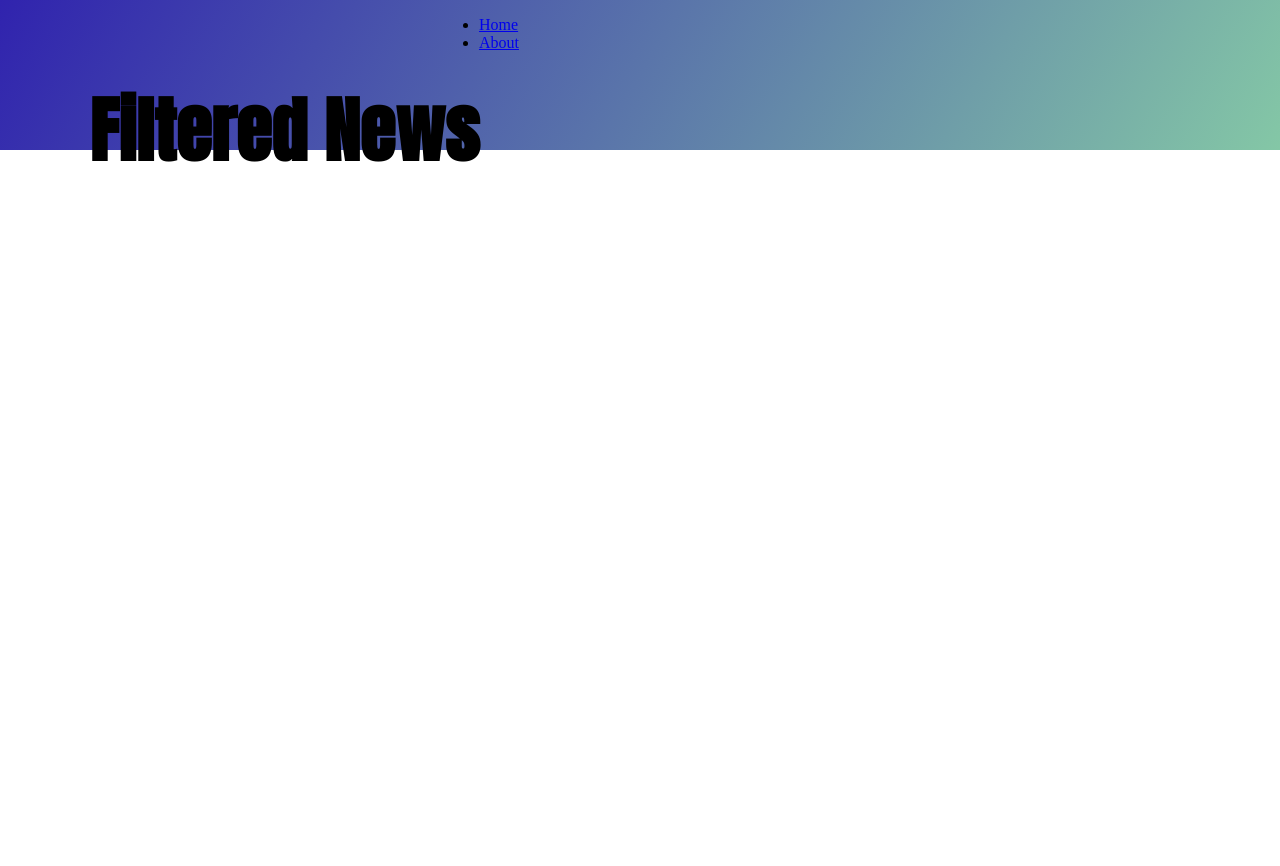
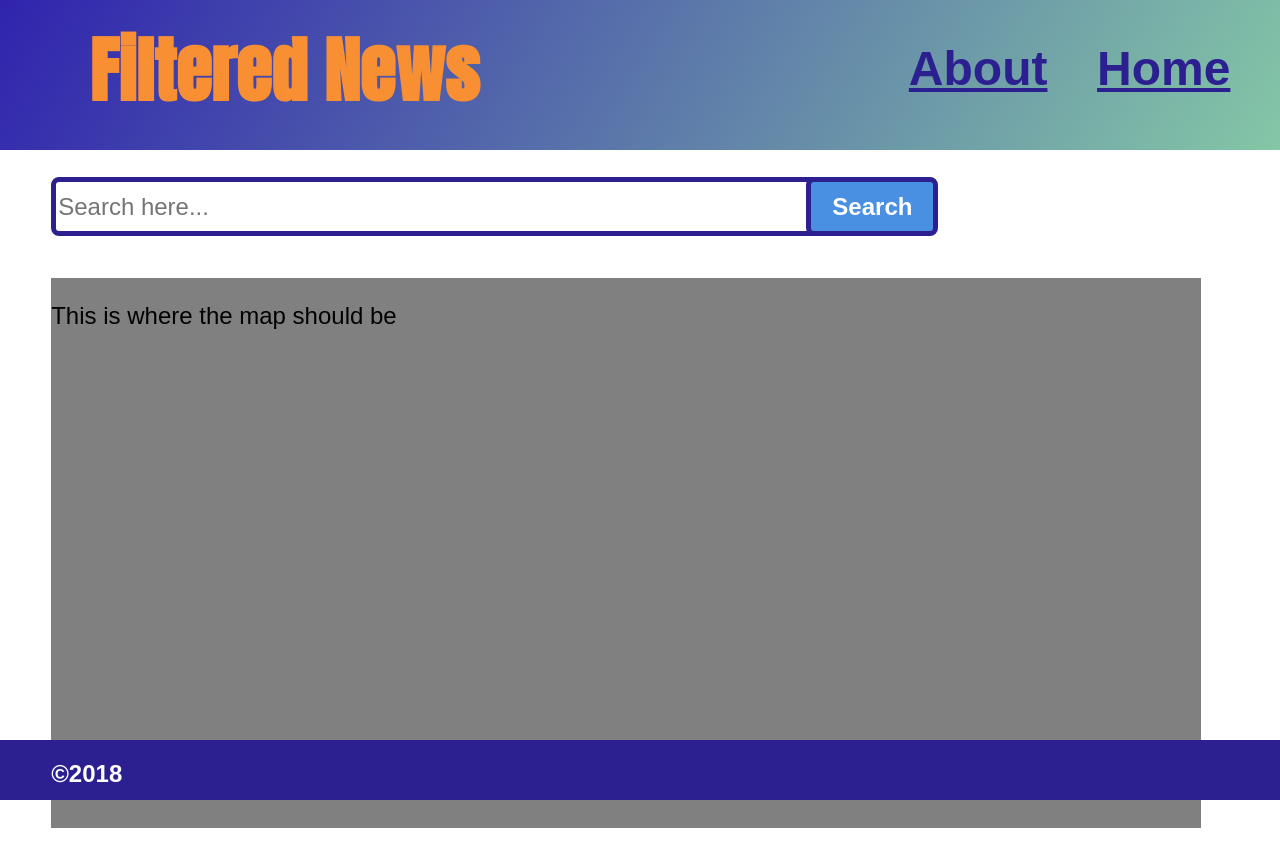
Before and after one commit to Nina101/filteredNews-frontEnd, a plain HTML site: page index.html in a window 1280 px wide. Before the commit the page ends 800 px from the top, so only its background shows below. Drawn offline with Linux system fonts and the light colour scheme.

Commit message:
frontpage1.1

```diff
--- a/index.html
+++ b/index.html
@@ -7,8 +7,8 @@
     <body>
         <header>
             <div class="container">
+                <h1 class ="title">Filtered News</h1>
                 <nav>
-                    <h1 class ="title">Filtered News</h1>
                     <ul>
                         <li><a href="/index.html">Home</a></li>
                         <li><a href="/about.html">About</a></li>
@@ -26,7 +26,7 @@
             </div>
         </section>
         <footer>
-            <h2>&copy;2018</h2>
+            <h2 class="copyright">&copy;2018</h2>
         </footer>
     </body>
 </html>
--- a/style.css
+++ b/style.css
@@ -9,7 +9,7 @@ body{
 }
 
 header{
-    position: fixed;
+    position: absolute;
     top: 0;
     left: 0;
     width: 100%;
@@ -18,8 +18,81 @@ header{
 
 }
 .title{
-    float: left;
+    position: absolute;
+    margin-top: 0;
     margin-left: 7%;
     font-size: 72px;
     font-family: 'Anton', sans-serif;
+    color: #F89033;
 }
+ul{
+    list-style-type: none;
+    font-family: 'Arial';
+}
+
+li{
+    float: right;
+    margin-top: 2% ;
+    padding-right: 4%;
+    font-size: 48px;
+    font-weight: 600;
+}
+a{
+    color: #2C2091;
+}
+#content{
+    position: relative;
+    top: 150px;
+    min-height: 900px;
+    font-family: 'Arial';
+    font-size: 24px;
+}
+#searchbox{
+   position: absolute;
+   top: 3%;
+   left: 4%;
+   text-align: left;
+   background-color: white;
+   border-radius: 8px;
+   border: solid 5px #2C2091;
+   width: 860px;
+   height: 59px;
+   font-size: 24px;
+}
+#searchbutton{
+    position: absolute;
+    top: 3%;
+    left: 63%;
+    text-align: center;
+    border-radius: 8px;
+    border: solid 5px #2C2091;
+    background-color: #4A90E2;
+    color: white;
+    width: 132px;
+    height: 59px;
+    font-size: 24px;
+    font-weight: 600;
+}
+.map{
+    position: absolute;
+    margin-top: 10%;
+    margin-left: 4%;
+    min-width: 1150px;
+    min-height: 550px;
+    background-color: gray;
+}
+footer{
+    position: fixed;
+    bottom: 0;
+    left: 0;
+    height: 60px;
+    width: 100%;
+    background-color:  #2C2091;
+}
+.copyright{
+    font-family: 'Arial';
+    color: white;
+    float: left;
+    margin-left: 4%;
+    font-size: 24px;
+}
```
